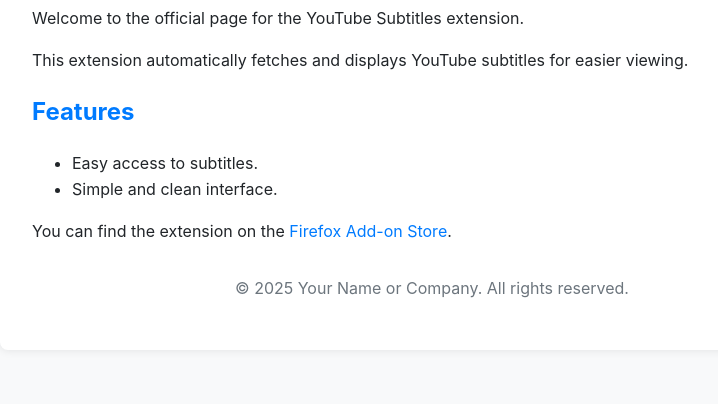
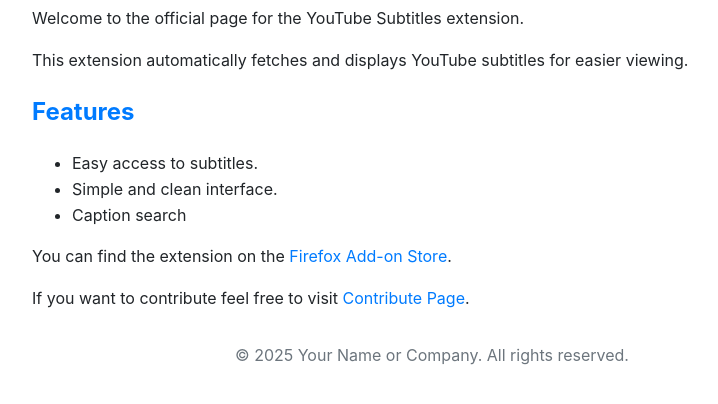
Before and after one commit to kart972/youtube_subtitles_extension_page, a plain HTML site: page index.html in a window 1280 px wide. Shown: the part 152-556 px from the top of the page, without its empty margins (208-926 px from the left). Drawn offline with Linux system fonts and the light colour scheme.

Commit message:
Connect pages

```diff
--- a/index.html
+++ b/index.html
@@ -16,9 +16,12 @@
         <ul>
             <li>Easy access to subtitles.</li>
             <li>Simple and clean interface.</li>
+            <li>Caption search</li>
         </ul>
 
         <p>You can find the extension on the <a href="YOUR_ADDON_STORE_URL_HERE">Firefox Add-on Store</a>.</p>
+        <p>If you want to contribute feel free to visit <a href="./contributions.html">Contribute Page</a>.</p>
+
 
         <div class="footer">
             <p>&copy; 2025 Your Name or Company. All rights reserved.</p>
```
